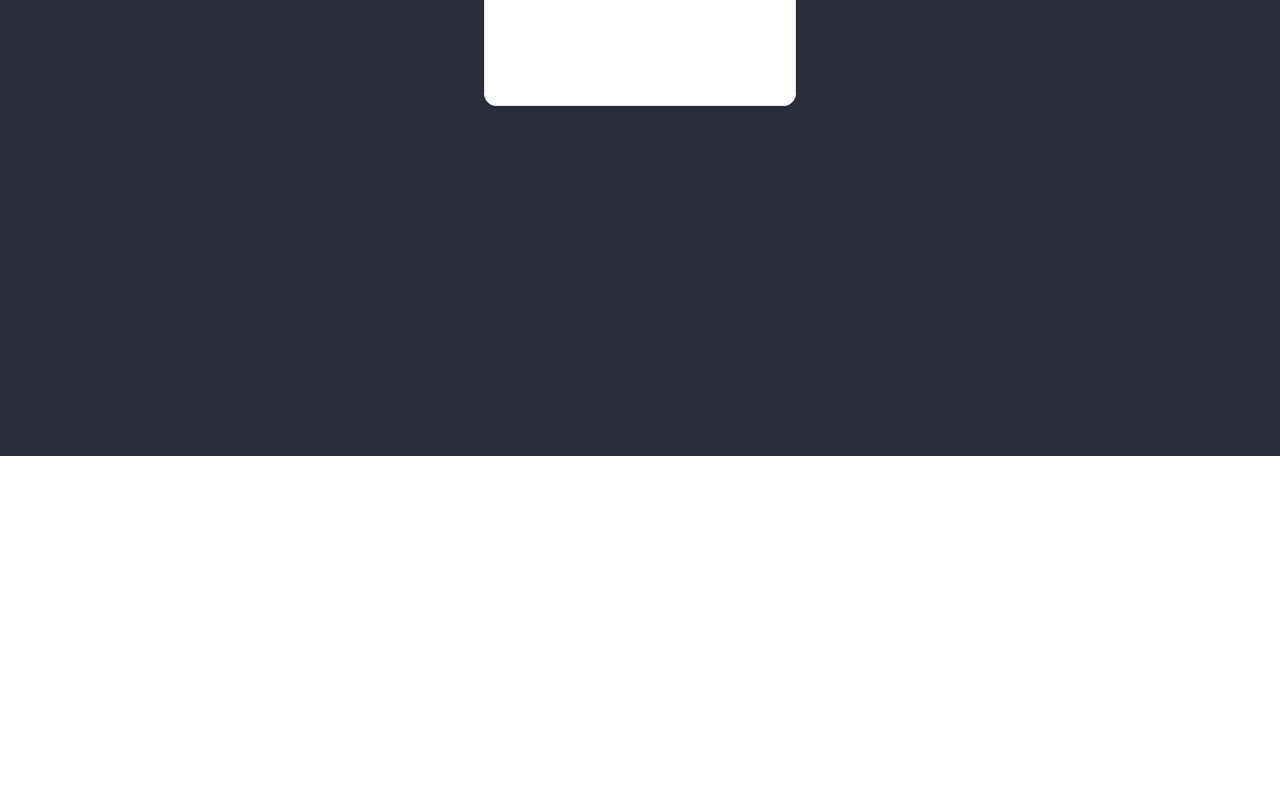
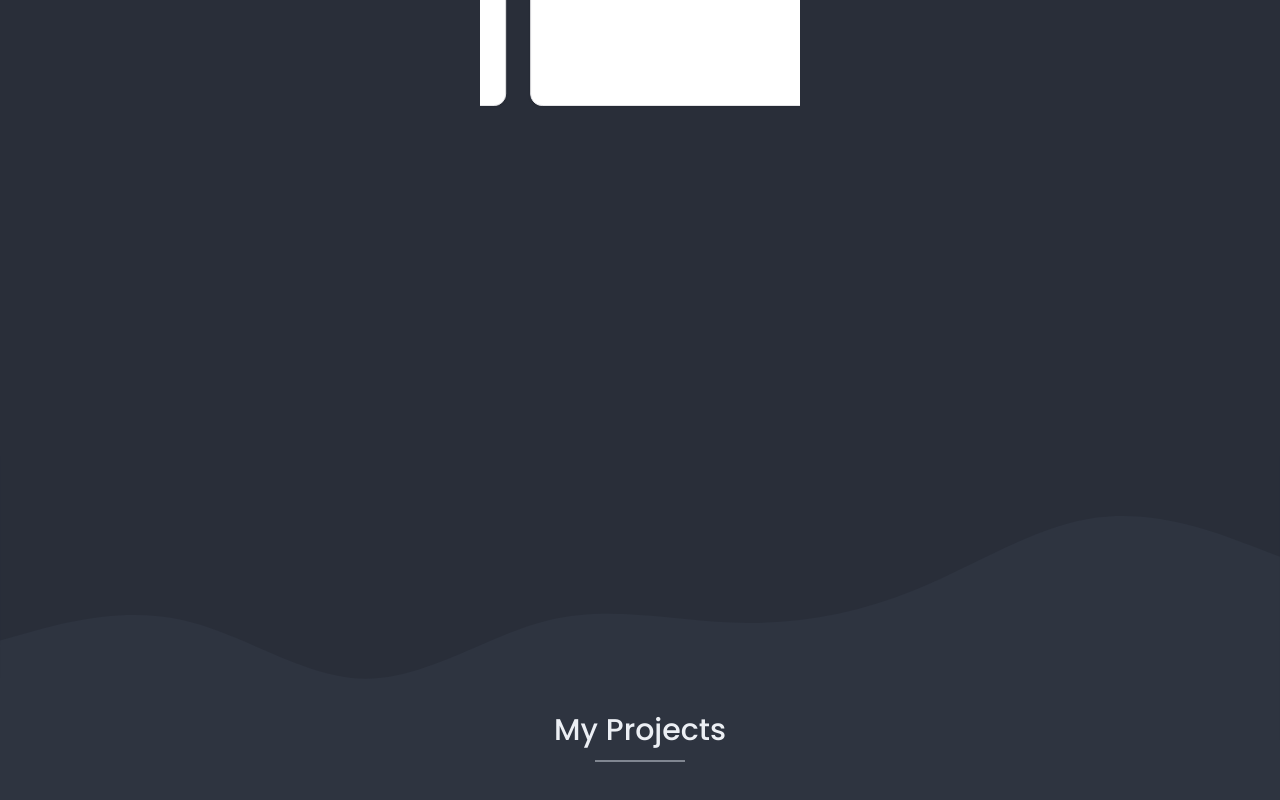
Before and after one commit to FagamBy/Portofolio, a React (Vite) app: page / in a window 1280 px wide. Shown: the part 2404-3204 px from the top of the page. Before the commit the page ends 2860 px from the top, so only its background shows below. Built offline with nearby package versions, Linux system fonts and the light colour scheme.

Commit message:
upd: create project section

```diff
--- a/src/App.jsx
+++ b/src/App.jsx
@@ -5,6 +5,7 @@ import Home from "./pages/Home";
 import About from "./pages/About";
 import Skills from "./pages/Skills";
 import Sertifikat from "./pages/Sertifikat";
+import Project from "./pages/Project";
 
 const App = () => {
   return (
@@ -20,6 +21,7 @@ const App = () => {
         <About />
         <Skills/>
         <Sertifikat/>
+        <Project/>
       </div>
     </div>
   );
--- a/src/index.css
+++ b/src/index.css
@@ -146,6 +146,10 @@
       background-image: url('./assets/waves3.svg');
   }
 
+  .layer4 {
+      background-image: url('./assets/waves4.svg');
+  }
+
   svg {
     pointer-events: none;
   }
--- /dev/null
+++ b/src/pages/Project.jsx
@@ -0,0 +1,27 @@
+import React from "react";
+import {motion} from 'framer-motion'
+
+const Project = () => {
+  return (
+    <div className="bg-[#2e3440] flex flex-col">
+      <div className="spacer layer4 absolute"></div>
+
+      <div id="project" className="w-full min-h-[100vh] z-10 pt-16 md:mt-40 sm:mt-28 xs:mt-16 lg:mt-48 xl:mt-60">
+        <div className="flex flex-col justify-center">
+          <div className="flex flex-col items-center space-y-3">
+            <h1 className="text-3xl text-[#ECEFF4] font-medium">My Projects</h1>
+            <motion.div
+              className="w-[90px] bg-[#808691] py-[1px]"
+              initial={{ width: "0px" }}
+              whileInView={{ width: "90px" }}
+              viewport={{ once: true }}
+              transition={{ duration: 0.7, delay: 0.2 }}
+            ></motion.div>
+          </div>
+        </div>
+      </div>
+    </div>
+  );
+};
+
+export default Project;
```
Also changed, not shown: src/assets/waves4.svg (added).
